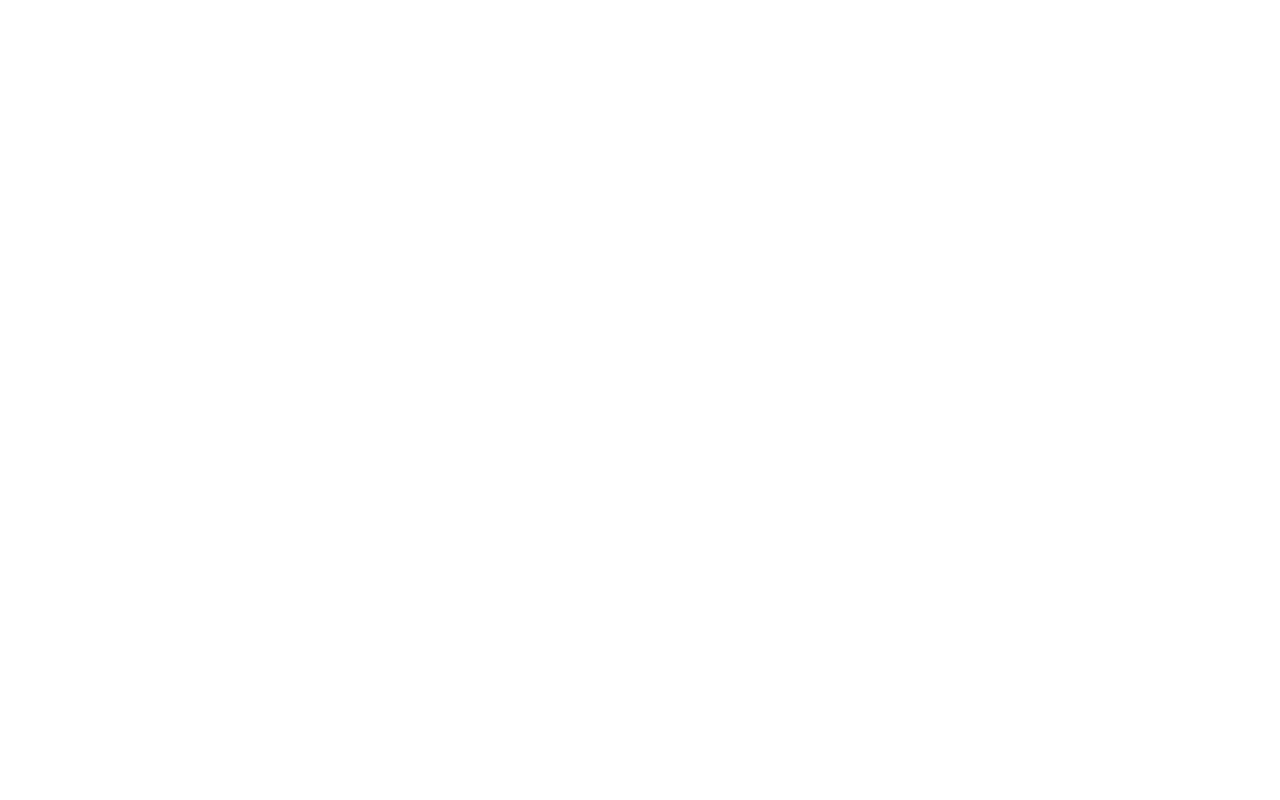
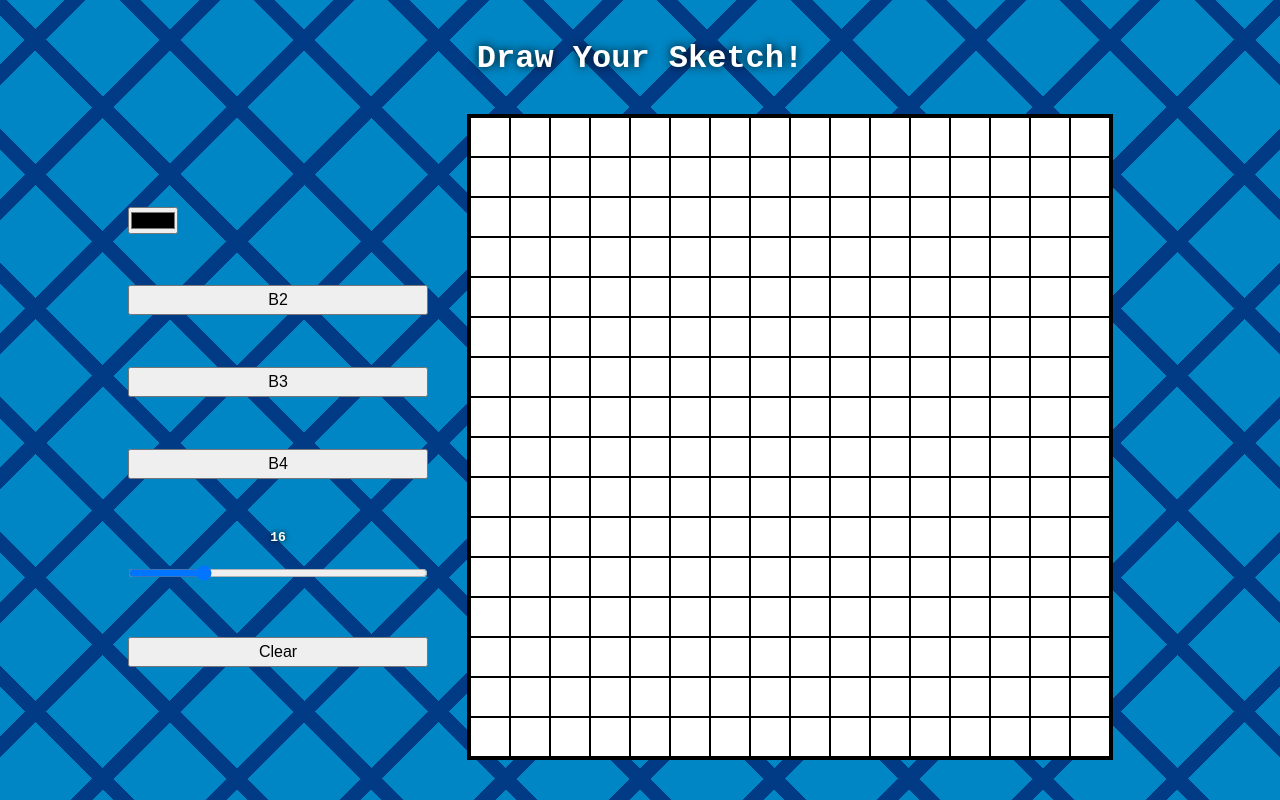
Before and after one commit to CeloRocha/Etch-a-Sketch, a plain HTML site: page index.html in a window 1280 px wide. Drawn offline with Linux system fonts and the light colour scheme.

Commit message:
Sketch created, changing colors, changing size

```diff
--- a/index.css
+++ b/index.css
@@ -0,0 +1,86 @@
+*{
+    margin: 0;
+    padding: 0;
+    font-size: 100%;
+    vertical-align: baseline;
+}
+
+.back{
+    --color: rgb(0, 134, 196);
+    --secondaryColor: rgb(2, 59, 133);
+    z-index: -1;
+    position: absolute;
+    width: 100%;
+    height: 100%;
+    background: repeating-linear-gradient(45deg,
+        var(--color) 0px, var(--color) 80px,
+        var(--secondaryColor) 80px, var(--secondaryColor) 95px, var(--color) 95px);
+
+}
+
+.back::before{
+    content: '';
+    position: absolute;
+    width: 100%;
+    height: 100%;
+    background: repeating-linear-gradient(-45deg,
+    transparent 0px, transparent 80px,
+    var(--secondaryColor) 80px, var(--secondaryColor) 95px, transparent 95px);
+}
+
+.container{
+    margin: auto;
+    width: 80vw;
+    display: grid;
+}
+
+.title{
+    font-family: monospace;
+    color: white;
+    margin: auto;
+    padding-top: 5vh;
+    font-size: 2rem;
+    text-shadow: 0px 0px 10px rgb(0, 0, 0);
+}
+
+.content{
+    padding-top: 5vh;
+    display: grid;
+    height: 80vh;
+    grid-template-columns: minmax(150px, 300px) 1fr;
+    align-items: center;
+    justify-items: center;
+}
+
+.options{
+    height: 80%;
+    width: 100%;
+    display: flex;
+    flex-direction: column;
+    justify-content: space-around;
+}
+
+button{
+    width: 100%;
+    padding-top: 0.25rem;
+    padding-bottom: 0.25rem;
+}
+.slider{
+    text-align: center;
+    font-family: monospace;
+    color: white;
+    text-shadow: 0px 0px 5px black;
+    width: 100%;
+}
+.slider>input{
+    margin-top: 20px;
+    width: 100%;
+}
+
+.drawing{
+    width: 80vh;
+    height: 100%;
+    background: white;
+    border: solid 3px black;
+    display: grid;
+}
--- a/index.html
+++ b/index.html
@@ -4,12 +4,28 @@
     <meta charset="UTF-8">
     <meta http-equiv="X-UA-Compatible" content="IE=edge">
     <meta name="viewport" content="width=device-width, initial-scale=1.0">
-    <link rel="stylesheet" href="index.js">
+    <link rel="stylesheet" href="index.css">
     <title>Etch-a-Sketch</title>
 </head>
 <body>
-
-
+    <div class="back"></div>
+    <main class="container">
+        <h1 class="title">Draw Your Sketch!</h1>
+        <section class="content">
+            <div class="options">
+                <input type="color" name="" id="pincel">
+                <button>B2</button>
+                <button>B3</button>
+                <button>B4</button>
+                <div class="slider">
+                    <h2 id="pixelsValue">16</h2>
+                    <input type="range" min="1" max="64" value="16" id='pixels'>
+                </div>
+                <button>Clear</button>
+            </div>
+            <div class="drawing"></div>
+        </section>
+    </main>
     <script src="index.js"></script>
 </body>
 </html>
--- a/index.js
+++ b/index.js
@@ -0,0 +1,45 @@
+let slider = document.getElementById('pixels');
+let sliderNum = document.getElementById('pixelsValue');
+let mousePressed = false;
+
+slider.oninput = function(){
+    sliderNum.innerHTML = this.value;
+};
+slider.onmouseup = function(){
+    recreateSketch(this.value);
+};
+
+//Creates a matrix with size X size, pixels for drawing.
+function createSketch(size){
+    const drawing = document.querySelector('.drawing');
+    drawing.style.cssText = `grid-template-columns: repeat(${size}, calc(100%/${size}));`;
+    drawing.onmousedown = ()=>mousePressed = true;
+    drawing.onmouseup = ()=>mousePressed = false;
+    for(let i=0; i<size; i++){
+        for(let j=0; j<size; j++){
+            createPixel(drawing);
+        }
+    }
+}
+
+//Create a single pixel and assign it to the DOM drawing.
+function createPixel(drawing){
+    let pixel = document.createElement('div');
+    pixel.style.cssText = "border: 1px solid black; background: transparent;"
+    pixel.addEventListener('mousemove', changeColor);
+    drawing.appendChild(pixel);
+}
+
+function recreateSketch(size){
+    const drawing = document.querySelector('.drawing');
+    drawing.innerHTML = '';
+    createSketch(size);
+}
+
+function changeColor(){
+    if(mousePressed){
+        this.style.background = document.getElementById('pincel').value;
+    }
+}
+
+createSketch(16);
```
